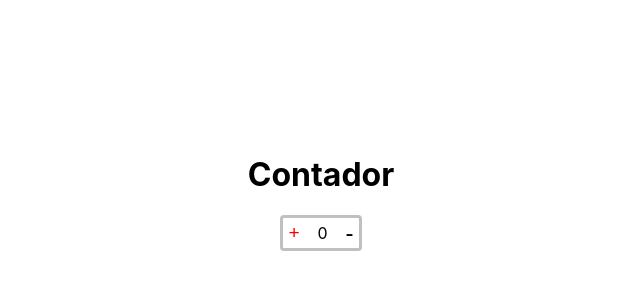
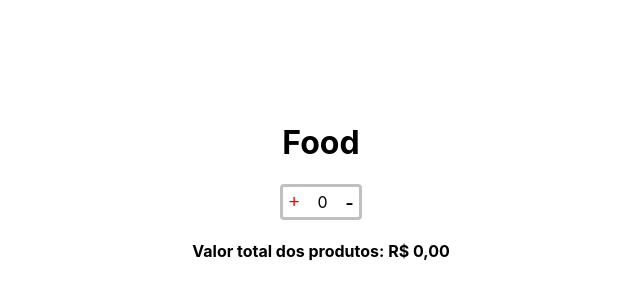
Before and after one commit to GilsonAlvesdeSouza/states-effects-react., a React (Create React App) app: page / in a window 1280 px wide. Shown: the part 208-508 px from the top of the page, without its empty margins (319-959 px from the left). Built offline with nearby package versions, Linux system fonts and the light colour scheme.

Commit message:
melhoria no contador

```diff
--- a/src/Components/App/App.js
+++ b/src/Components/App/App.js
@@ -6,7 +6,7 @@ import { IfoodCounter } from '../Ifoodcounter/index';
 function App() {
   return (
     <Container>
-      <h1>Contador</h1>
+      <h1>Food</h1>
       <IfoodCounter></IfoodCounter>
     </Container>
   );
--- a/src/Components/Ifoodcounter/index.jsx
+++ b/src/Components/Ifoodcounter/index.jsx
@@ -2,19 +2,23 @@ import React, { useState } from 'react'
 import { ButtonMinusActive, ButtonPlusActive, Value, Wrapper } from './styles';
 
 export const IfoodCounter = () => {
+    const valorProduto = 15.85;
     const [value, setValue] = useState(0);
     const [colorValue, setcolorValue] = useState('');
     const [colorMinus, setcolorMinus] = useState('');
+    const [valorTotal, setValorTotal] = useState(0);
 
     const incremento = () => {
         setValue(value + 1);
         setcolorValue('blue');
         setcolorMinus('red');
+        setValorTotal(valorTotal + valorProduto);
     }
 
     const decremento = () => {
         if (value > 0) {
             setValue(value - 1);
+            setValorTotal(valorTotal - valorProduto);
         }
         if (value <= 1) {
             setcolorValue('rgb(105,105,105)');
@@ -23,11 +27,15 @@ export const IfoodCounter = () => {
     }
 
     return (
-        <Wrapper>
-            <ButtonPlusActive onClick={incremento}>+</ButtonPlusActive>
-            <Value color={colorValue}>{value}</Value>
-            <ButtonMinusActive color={colorMinus} onClick={decremento}>-</ButtonMinusActive>
-        </Wrapper>
+        <>
+            <Wrapper>
+                <ButtonPlusActive onClick={incremento}>+</ButtonPlusActive>
+                <Value color={colorValue}>{value}</Value>
+                <ButtonMinusActive color={colorMinus} onClick={decremento}>-</ButtonMinusActive>
+            </Wrapper>
+            <h4>Valor total dos produtos: {valorTotal.toLocaleString('pt-BR', { style: 'currency', currency: 'BRL' })}</h4>
+
+        </>
     )
 }
 
```
Also changed, not shown: src/Components/Ifoodcounter/styles.js (line endings or trailing spaces).
